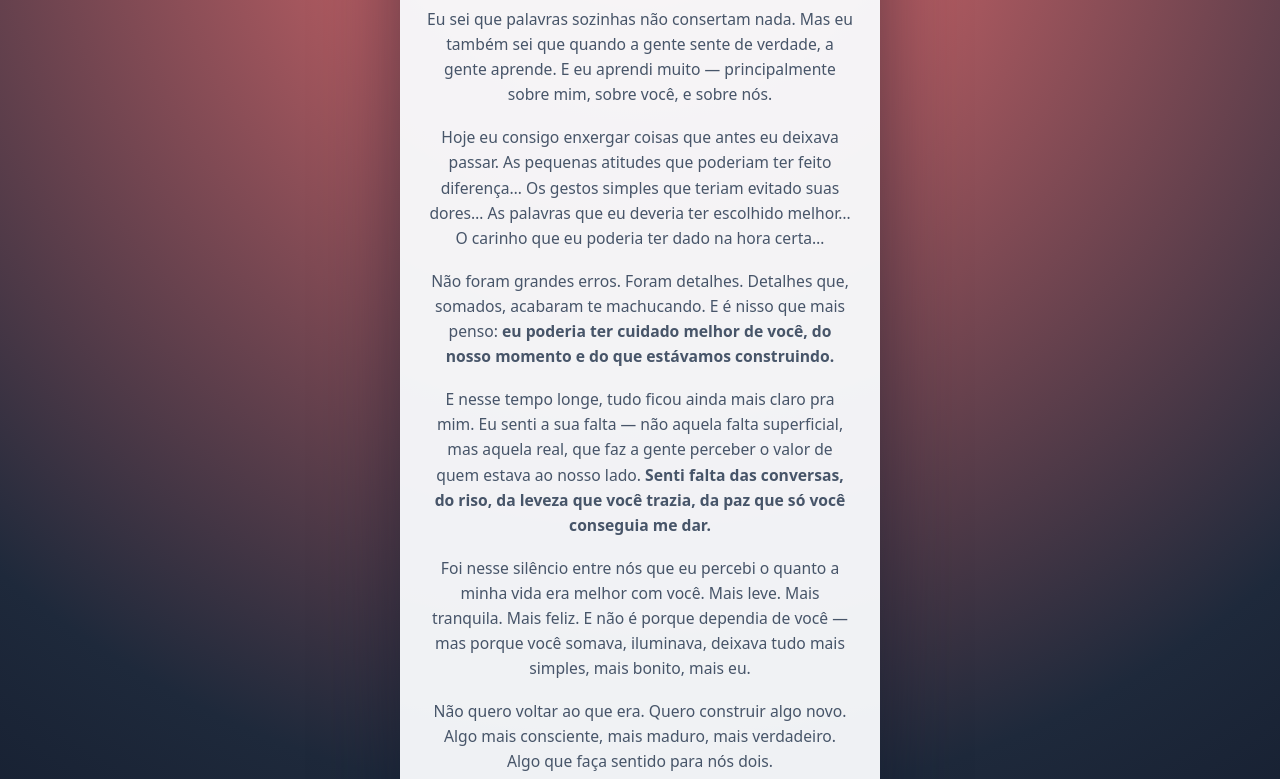
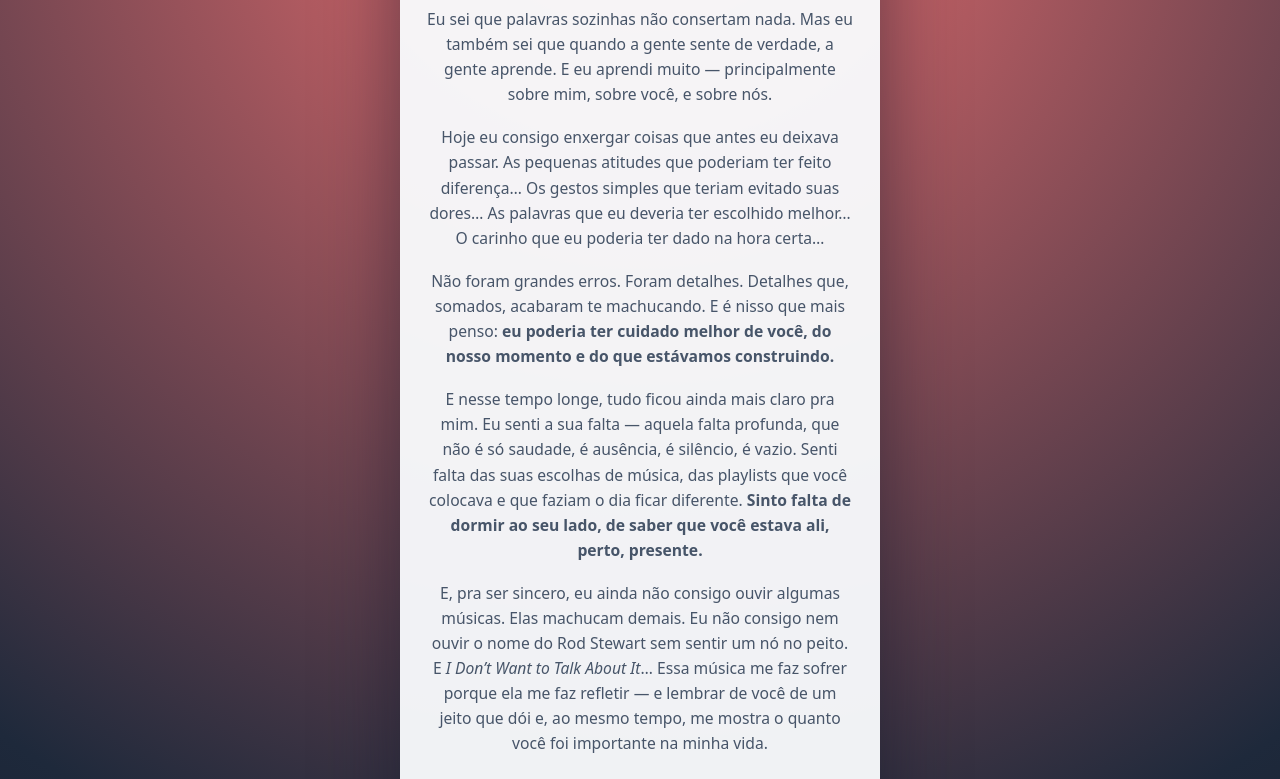
Before and after one commit to Machilas1407/Carta-romantica, a website: page public/escolha.html in a window 1280 px wide. Shown: the part 168-947 px from the top of the page. Drawn offline with Linux system fonts and the light colour scheme.

Commit message:
ajuste texto

```diff
--- a/public/escolha.html
+++ b/public/escolha.html
@@ -43,9 +43,21 @@
 
   <p>
     E nesse tempo longe, tudo ficou ainda mais claro pra mim.
-    Eu senti a sua falta — não aquela falta superficial, mas aquela real,
-    que faz a gente perceber o valor de quem estava ao nosso lado.
-    <strong>Senti falta das conversas, do riso, da leveza que você trazia, da paz que só você conseguia me dar.</strong>
+    Eu senti a sua falta — aquela falta profunda, que não é só saudade,
+    é ausência, é silêncio, é vazio.
+    Senti falta das suas escolhas de música, das playlists que você colocava
+    e que faziam o dia ficar diferente.
+    <strong>Sinto falta de dormir ao seu lado, de saber que você estava ali, perto, presente.</strong>
+  </p>
+
+  <p>
+    E, pra ser sincero, eu ainda não consigo ouvir algumas músicas.
+    Elas machucam demais.
+    Eu não consigo nem ouvir o nome do Rod Stewart sem sentir um nó no peito.
+    E <em>I Don’t Want to Talk About It</em>…
+    Essa música me faz sofrer porque ela me faz refletir —
+    e lembrar de você de um jeito que dói e, ao mesmo tempo, me mostra
+    o quanto você foi importante na minha vida.
   </p>
 
   <p>
@@ -53,13 +65,15 @@
     Mais leve.
     Mais tranquila.
     Mais feliz.
-    E não é porque dependia de você — mas porque você somava, iluminava, deixava tudo mais simples, mais bonito, mais eu.
+    Não porque eu dependia de você, mas porque você somava, iluminava,
+    deixava tudo mais simples, mais bonito, mais verdadeiro.
   </p>
 
   <p>
-    Não quero voltar ao que era. Quero construir algo novo.
-    Algo mais consciente, mais maduro, mais verdadeiro.
-    Algo que faça sentido para nós dois.
+    Não quero voltar ao que era.
+    Quero construir algo novo.
+    Algo mais consciente, mais maduro, mais seguro.
+    Algo que faça sentido para nós dois, no tempo certo, do jeito certo.
   </p>
 
   <p>
@@ -101,6 +115,7 @@
 </main>
 
 
+
 <script>
   const page = document.getElementById("page");
   const btnSim = document.getElementById("btn-sim");
```
Also changed, not shown: public/sim.html (+18 -4 lines).
